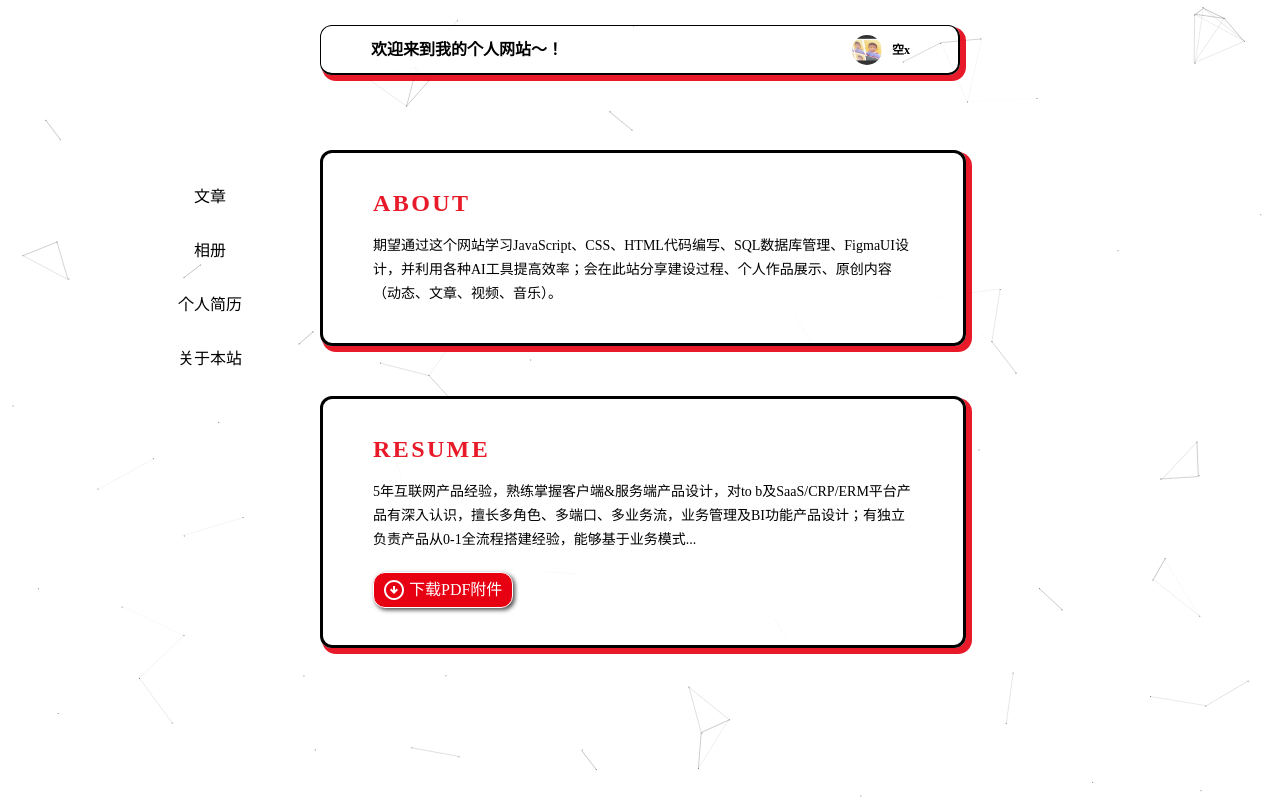
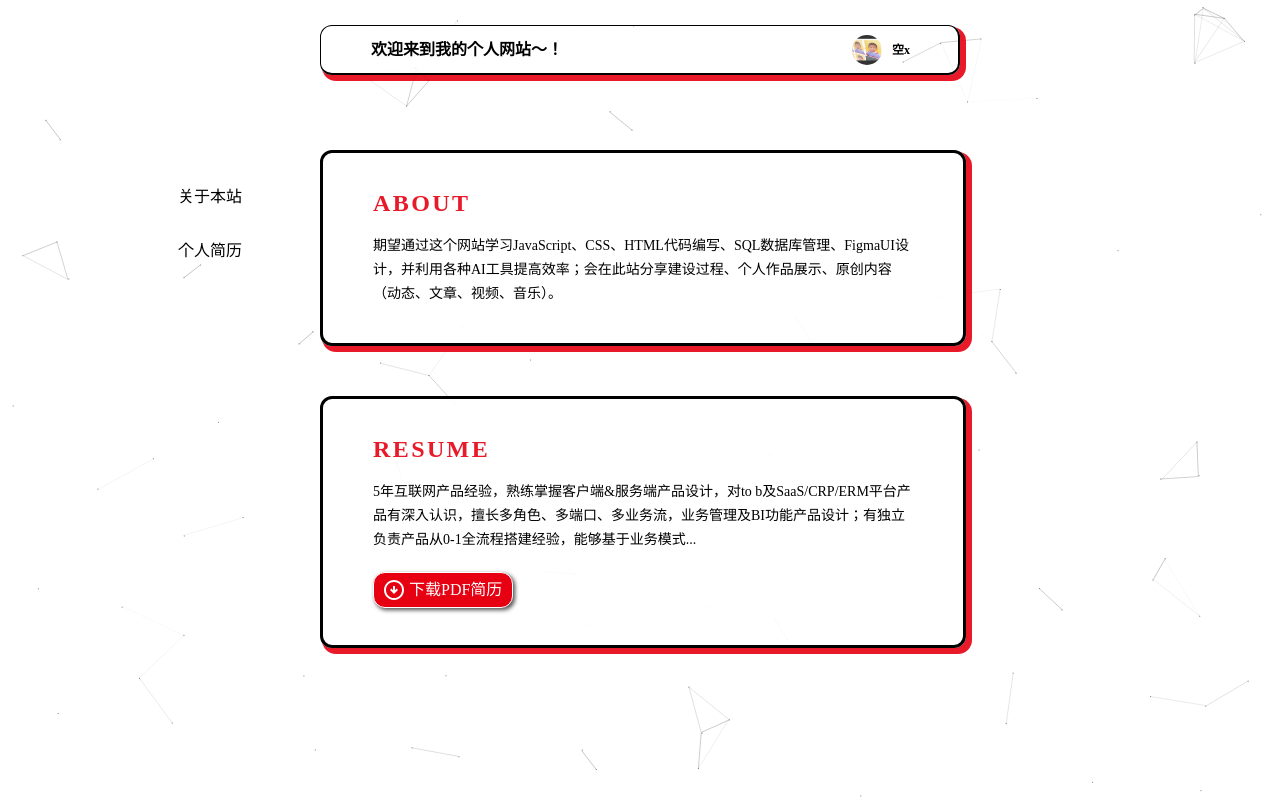
Before and after one commit to skyislets/space, a plain HTML site: page pages/index.html in a window 1280 px wide. Drawn offline with nearby package versions, Linux system fonts and the light colour scheme.

Commit message:
Add files via upload

```diff
--- a/pages/index.html
+++ b/pages/index.html
@@ -17,26 +17,30 @@
         <div class="name y-center">空x</div>
     </div>
     <div class="sidebar">
-        <a href="#" target="_blank">文章</a>
-        <a href="#" target="_blank">相册</a>
+        <a href="#" target="_blank">关于本站</a>
         <a href="#" target="_blank">个人简历</a>
-        <a href="#" target="_blank">关于本站</a>
     </div>
     <div class="liebiao">
         <div class="box">
             <p class="hint">ABOUT</p>
-            <p class="text">期望通过这个网站学习JavaScript、CSS、HTML代码编写、SQL数据库管理、FigmaUI设计，并利用各种AI工具提高效率；会在此站分享建设过程、个人作品展示、原创内容（动态、文章、视频、音乐）。
+            <p class="text">
+                期望通过这个网站学习JavaScript、CSS、HTML代码编写、SQL数据库管理、FigmaUI设计，并利用各种AI工具提高效率；会在此站分享建设过程、个人作品展示、原创内容（动态、文章、视频、音乐）。
             </p>
         </div>
 
         <div class="box">
             <p class="hint">RESUME</p>
-            <p class="text">5年互联网产品经验，熟练掌握客户端&服务端产品设计，对to b及SaaS/CRP/ERM平台产品有深入认识，擅长多角色、多端口、多业务流，业务管理及BI功能产品设计；有独立负责产品从0-1全流程搭建经验，能够基于业务模式...
-            <br>
-            <button>
-                <img src="../svg/down.svg" alt="icon" style="margin: auto;">
-                <p>下载PDF附件</p>
-            </button>
+            <p class="text">5年互联网产品经验，熟练掌握客户端&服务端产品设计，对to
+                b及SaaS/CRP/ERM平台产品有深入认识，擅长多角色、多端口、多业务流，业务管理及BI功能产品设计；有独立负责产品从0-1全流程搭建经验，能够基于业务模式...
+                <br>
+                <a href="../document/白雪松-baikongx@gmail.com.pdf" download style="text-decoration: none;">
+                    <button>
+                        <img src="../svg/down.svg" alt="icon" style="margin: auto;">
+                        <p>下载PDF简历</p>
+                    </button>
+                </a>
+
+
         </div>
     </div>
 
```
Also changed, not shown: 1 other file.
